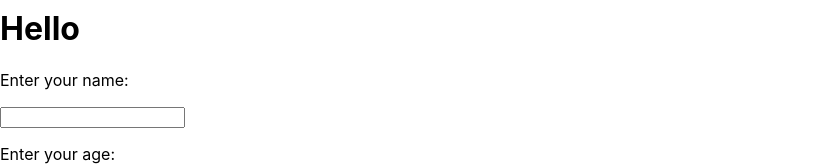
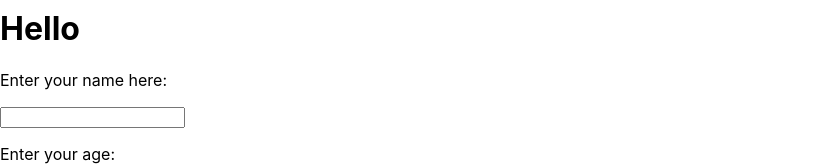
Before and after one commit to klps007/Burra-Carpentry-Landscaping, a React (Create React App) app in the folder frontend/: page /getquote in a window 1280 px wide. Shown: the part 187-353 px from the top of the page, without its empty margins (0-828 px from the left). Built offline with nearby package versions, Linux system fonts and the light colour scheme.

Commit message:
testing something

```diff
--- a/frontend/src/components/testing.js
+++ b/frontend/src/components/testing.js
@@ -19,7 +19,7 @@ class MyTestForm extends React.Component {
           <h1>
             Hello {this.state.username} {this.state.age}
           </h1>
-          <p>Enter your name:</p>
+          <p>Enter your name here:</p>
           <input type="text" onChange={this.myChangeHandlerUserName} />
 
           <p>Enter your age:</p>
```
